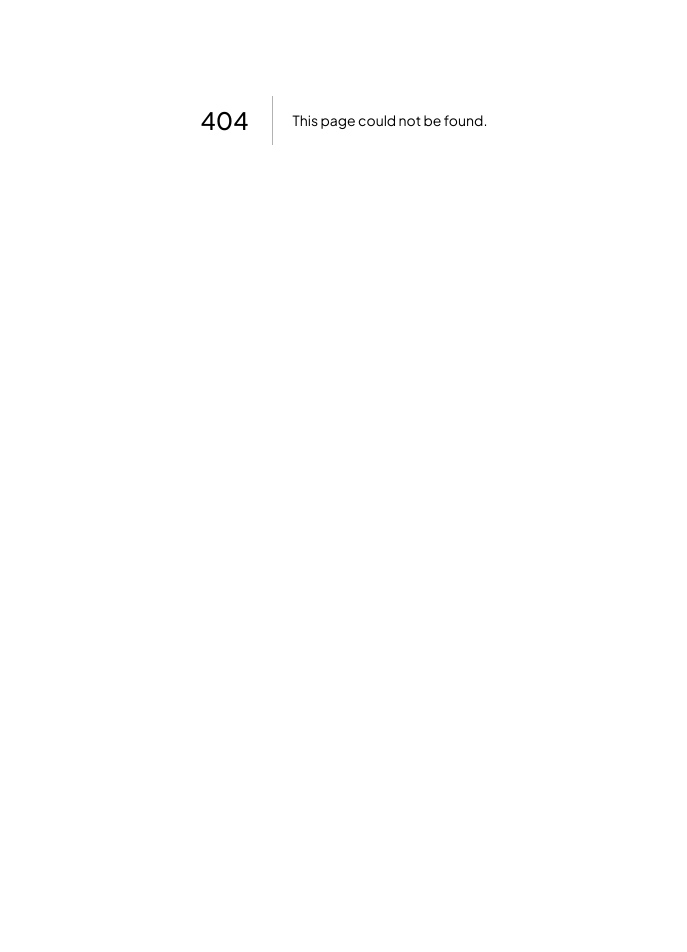
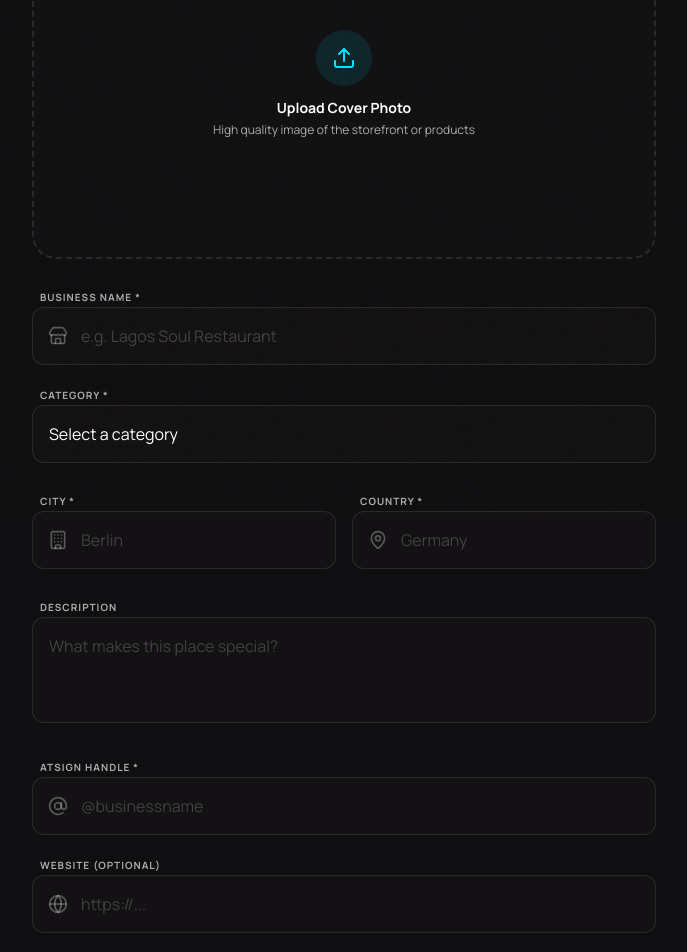
Before and after one commit to eddiemessiah/AlteIsland_PWA, a Next.js app: page /directory/add in a window 1280 px wide. Before the commit this address had no page. Shown: the part 280-1232 px from the top of the page, without its empty margins (296-983 px from the left). Before the commit the page ends 800 px from the top, so only its background shows below. Built offline with nearby package versions, Linux system fonts and the light colour scheme.

Commit message:
feat: add business onboarding form with glassy interactions

```diff
--- /dev/null
+++ b/src/app/directory/add/page.tsx
@@ -0,0 +1,179 @@
+"use client";
+
+import { useEffect, useState } from "react";
+import { useRouter } from "next/navigation";
+import gsap from "gsap";
+import { ArrowLeft, Upload, Store, MapPin, Globe, AtSign, Building } from "lucide-react";
+
+export default function AddBusiness() {
+  const router = useRouter();
+  const [isSubmitting, setIsSubmitting] = useState(false);
+
+  useEffect(() => {
+    gsap.fromTo(
+      ".form-stagger",
+      { y: 20, opacity: 0 },
+      { y: 0, opacity: 1, duration: 0.6, stagger: 0.1, ease: "power2.out" }
+    );
+  }, []);
+
+  const handleSubmit = (e: React.FormEvent) => {
+    e.preventDefault();
+    setIsSubmitting(true);
+
+    // Simulate API call for now
+    setTimeout(() => {
+      setIsSubmitting(false);
+      router.push("/directory");
+    }, 1500);
+  };
+
+  return (
+    <div className="min-h-screen bg-[#0f0e10] text-white font-['Manrope'] pb-32">
+      {/* Background Ambience */}
+      <div className="absolute top-0 right-0 w-[500px] h-[500px] bg-[#00e3fd]/5 blur-[100px] rounded-full pointer-events-none -z-10" />
+
+      {/* Header */}
+      <header className="fixed top-0 w-full z-50 bg-[#0f0e10]/80 backdrop-blur-xl border-b border-white/5 px-4 py-4 flex items-center gap-4">
+        <button
+          onClick={() => router.back()}
+          className="w-10 h-10 rounded-full bg-[#272528]/50 flex items-center justify-center hover:bg-[#272528] transition-colors"
+        >
+          <ArrowLeft className="w-5 h-5" />
+        </button>
+        <h1 className="text-xl font-bold font-['Plus_Jakarta_Sans']">Add Business</h1>
+      </header>
+
+      <main className="pt-24 px-6 max-w-2xl mx-auto space-y-8">
+        <div className="form-stagger">
+          <h2 className="text-2xl font-black font-['Plus_Jakarta_Sans'] mb-2">Grow the Community</h2>
+          <p className="text-[#aeaaad] text-sm">Help others discover the best Afro-owned and culturally significant businesses.</p>
+        </div>
+
+        <form onSubmit={handleSubmit} className="space-y-6">
+
+          {/* Cover Photo Upload */}
+          <div className="form-stagger relative aspect-video rounded-3xl border-2 border-dashed border-white/10 bg-[#141315]/50 flex flex-col items-center justify-center cursor-pointer hover:bg-[#272528]/30 transition-colors group overflow-hidden">
+            <div className="w-14 h-14 rounded-full bg-[#00e3fd]/10 flex items-center justify-center mb-3 group-hover:scale-110 transition-transform">
+              <Upload className="w-6 h-6 text-[#00e3fd]" />
+            </div>
+            <span className="font-bold text-sm">Upload Cover Photo</span>
+            <span className="text-[#aeaaad] text-xs mt-1">High quality image of the storefront or products</span>
+          </div>
+
+          {/* Basic Info */}
+          <div className="space-y-4">
+            <div className="form-stagger space-y-2">
+              <label className="text-[10px] uppercase tracking-widest text-[#aeaaad] font-bold ml-2">Business Name *</label>
+              <div className="relative">
+                <Store className="absolute left-4 top-1/2 -translate-y-1/2 w-5 h-5 text-white/30" />
+                <input
+                  type="text"
+                  required
+                  placeholder="e.g. Lagos Soul Restaurant"
+                  className="w-full bg-[#141315]/80 border border-white/10 focus:border-[#ff89ab] focus:ring-1 focus:ring-[#ff89ab] rounded-xl py-4 pl-12 pr-4 text-white placeholder-white/20 transition-all outline-none"
+                />
+              </div>
+            </div>
+
+            <div className="form-stagger space-y-2">
+              <label className="text-[10px] uppercase tracking-widest text-[#aeaaad] font-bold ml-2">Category *</label>
+              <select required className="w-full bg-[#141315]/80 border border-white/10 focus:border-[#ff89ab] focus:ring-1 focus:ring-[#ff89ab] rounded-xl p-4 text-white appearance-none outline-none">
+                <option value="">Select a category</option>
+                <option value="shop">Shop</option>
+                <option value="restaurant">Restaurant</option>
+                <option value="salon">Salon</option>
+                <option value="designer">Designer</option>
+                <option value="beauty">Beauty & Cosmetics</option>
+                <option value="creative">Creative Studio</option>
+              </select>
+            </div>
+          </div>
+
+          {/* Location Info */}
+          <div className="space-y-4">
+            <div className="grid grid-cols-2 gap-4">
+              <div className="form-stagger space-y-2">
+                <label className="text-[10px] uppercase tracking-widest text-[#aeaaad] font-bold ml-2">City *</label>
+                <div className="relative">
+                  <Building className="absolute left-4 top-1/2 -translate-y-1/2 w-5 h-5 text-white/30" />
+                  <input
+                    type="text"
+                    required
+                    placeholder="Berlin"
+                    className="w-full bg-[#141315]/80 border border-white/10 focus:border-[#ffb155] focus:ring-1 focus:ring-[#ffb155] rounded-xl py-4 pl-12 pr-4 text-white placeholder-white/20 transition-all outline-none"
+                  />
+                </div>
+              </div>
+              <div className="form-stagger space-y-2">
+                <label className="text-[10px] uppercase tracking-widest text-[#aeaaad] font-bold ml-2">Country *</label>
+                <div className="relative">
+                  <MapPin className="absolute left-4 top-1/2 -translate-y-1/2 w-5 h-5 text-white/30" />
+                  <input
+                    type="text"
+                    required
+                    placeholder="Germany"
+                    className="w-full bg-[#141315]/80 border border-white/10 focus:border-[#ffb155] focus:ring-1 focus:ring-[#ffb155] rounded-xl py-4 pl-12 pr-4 text-white placeholder-white/20 transition-all outline-none"
+                  />
+                </div>
+              </div>
+            </div>
+          </div>
+
+          {/* Description */}
+          <div className="form-stagger space-y-2">
+            <label className="text-[10px] uppercase tracking-widest text-[#aeaaad] font-bold ml-2">Description</label>
+            <textarea
+              rows={3}
+              placeholder="What makes this place special?"
+              className="w-full bg-[#141315]/80 border border-white/10 focus:border-[#00e3fd] focus:ring-1 focus:ring-[#00e3fd] rounded-xl p-4 text-white placeholder-white/20 transition-all outline-none resize-none"
+            />
+          </div>
+
+          {/* Social Links */}
+          <div className="space-y-4">
+            <div className="form-stagger space-y-2">
+              <label className="text-[10px] uppercase tracking-widest text-[#aeaaad] font-bold ml-2">AtSign Handle *</label>
+              <div className="relative">
+                <AtSign className="absolute left-4 top-1/2 -translate-y-1/2 w-5 h-5 text-white/30" />
+                <input
+                  type="text"
+                  required
+                  placeholder="@businessname"
+                  className="w-full bg-[#141315]/80 border border-white/10 focus:border-[#ff89ab] focus:ring-1 focus:ring-[#ff89ab] rounded-xl py-4 pl-12 pr-4 text-white placeholder-white/20 transition-all outline-none"
+                />
+              </div>
+            </div>
+
+            <div className="form-stagger space-y-2">
+              <label className="text-[10px] uppercase tracking-widest text-[#aeaaad] font-bold ml-2">Website (Optional)</label>
+              <div className="relative">
+                <Globe className="absolute left-4 top-1/2 -translate-y-1/2 w-5 h-5 text-white/30" />
+                <input
+                  type="url"
+                  placeholder="https://..."
+                  className="w-full bg-[#141315]/80 border border-white/10 focus:border-[#00e3fd] focus:ring-1 focus:ring-[#00e3fd] rounded-xl py-4 pl-12 pr-4 text-white placeholder-white/20 transition-all outline-none"
+                />
+              </div>
+            </div>
+          </div>
+
+          {/* Submit Button */}
+          <div className="form-stagger pt-6 pb-8">
+            <button
+              type="submit"
+              disabled={isSubmitting}
+              className="w-full py-5 rounded-2xl bg-[#00e3fd] text-[#0f0e10] font-['Plus_Jakarta_Sans'] font-extrabold text-lg shadow-[0_0_30px_rgba(0,227,253,0.3)] hover:scale-[1.02] active:scale-95 transition-all duration-300 disabled:opacity-50 disabled:cursor-not-allowed"
+            >
+              {isSubmitting ? "Adding Business..." : "Add Business"}
+            </button>
+            <p className="text-center text-[10px] text-[#aeaaad] mt-4 uppercase tracking-wider">
+              By adding a business, you agree to our community guidelines.
+            </p>
+          </div>
+
+        </form>
+      </main>
+    </div>
+  );
+}
--- a/src/app/directory/page.tsx
+++ b/src/app/directory/page.tsx
@@ -2,8 +2,8 @@
 
 import { useEffect } from "react";
 import gsap from "gsap";
-import { Search, MapPin, Heart, ArrowRight, SlidersHorizontal } from "lucide-react";
-
+import { Search, MapPin, Heart, ArrowRight, SlidersHorizontal, Plus } from "lucide-react";
+import Link from "next/link";
 
 export default function Directory() {
   useEffect(() => {
@@ -24,11 +24,16 @@ export default function Directory() {
       {/* Top Header */}
       <header className="fixed top-0 w-full z-50 bg-[#0f0e10]/80 backdrop-blur-xl border-b border-white/5 px-6 py-4 flex justify-between items-center">
         <h1 className="text-xl font-black bg-gradient-to-r from-[#ff89ab] to-[#ffb155] bg-clip-text text-transparent font-['Plus_Jakarta_Sans']">
-          AlteIsland Directory
+          Directory
         </h1>
-        <div className="flex gap-4 text-white/70">
-          <Search className="w-6 h-6 hover:text-white transition-colors" />
-          <SlidersHorizontal className="w-6 h-6 hover:text-white transition-colors" />
+        <div className="flex items-center gap-4">
+          <Link href="/directory/add" className="flex items-center gap-1 bg-[#272528] px-3 py-1.5 rounded-full text-xs font-bold hover:bg-[#ff89ab] hover:text-[#0f0e10] transition-colors border border-white/10 group">
+             <Plus className="w-3 h-3 group-hover:rotate-90 transition-transform" /> Add
+          </Link>
+          <div className="flex gap-3 text-white/70">
+            <Search className="w-5 h-5 hover:text-white transition-colors cursor-pointer" />
+            <SlidersHorizontal className="w-5 h-5 hover:text-white transition-colors cursor-pointer" />
+          </div>
         </div>
       </header>
 
@@ -101,7 +106,6 @@ export default function Directory() {
         </div>
       </main>
 
-
     </div>
   );
 }
```
